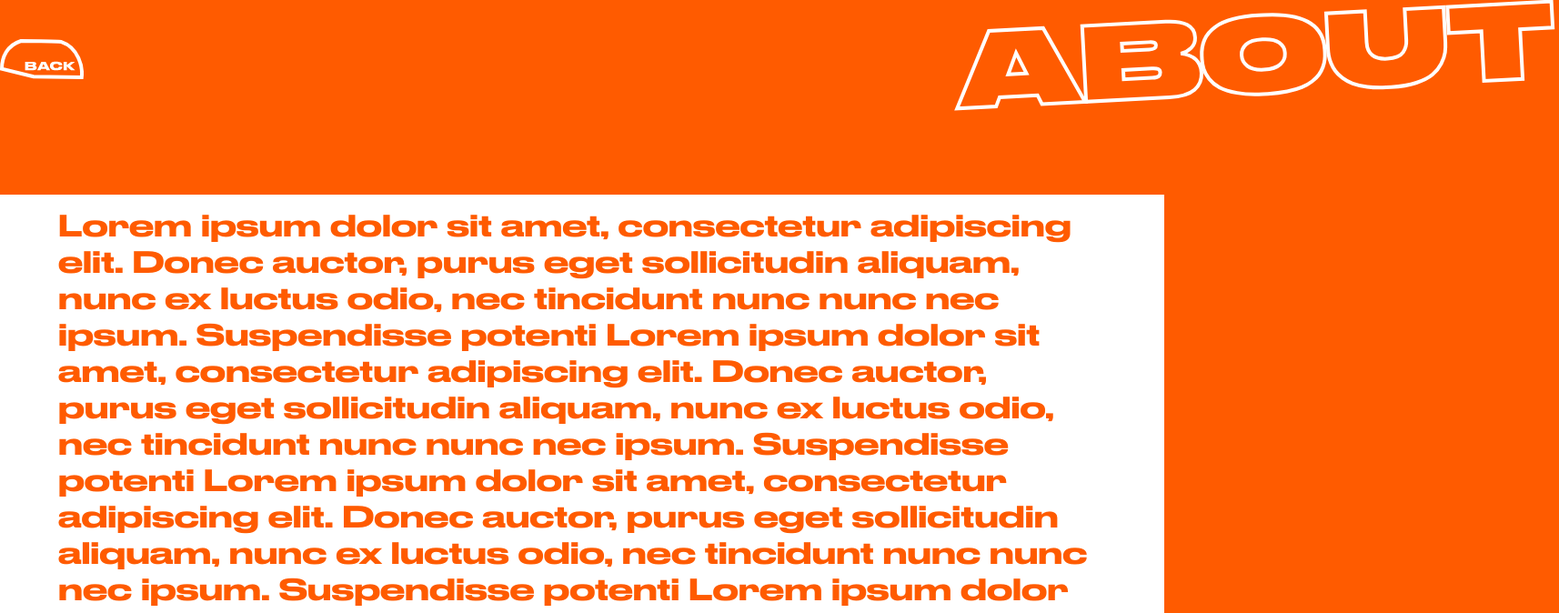
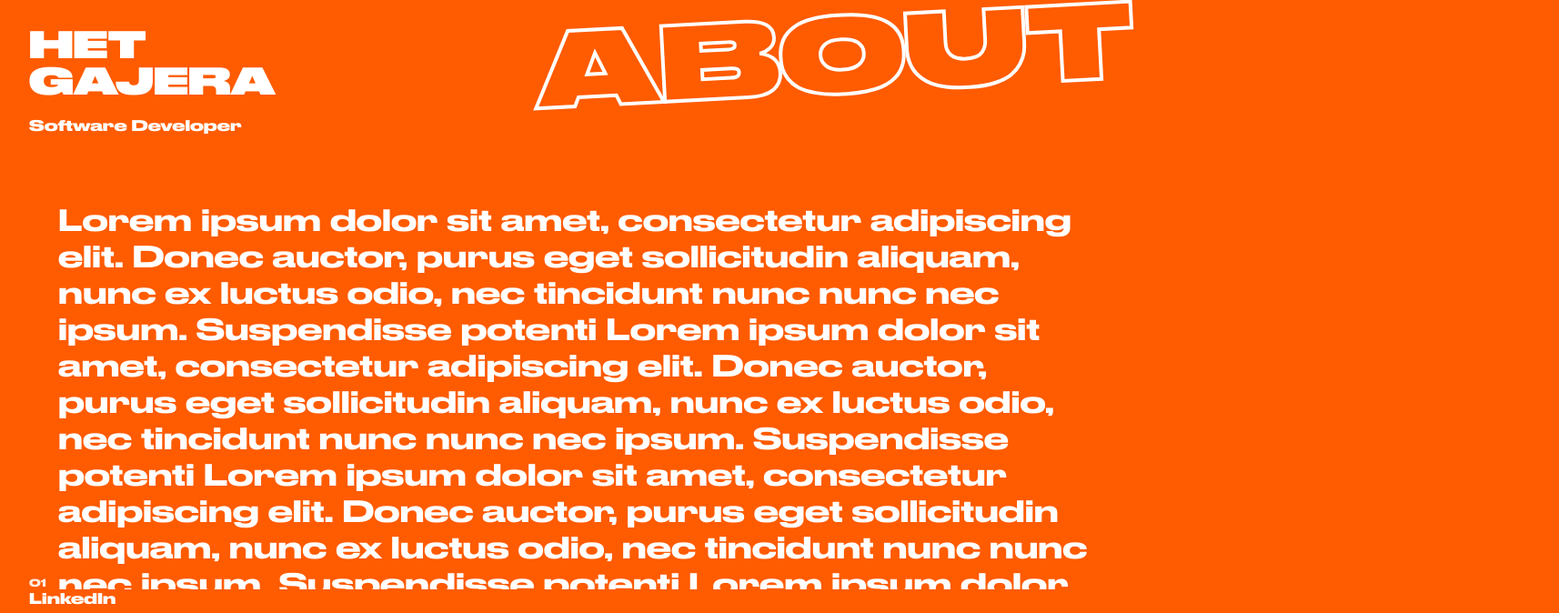
Before and after one commit to het03/Portfolio, a React (Vite) app: page /about in a window 1280 px wide. Shown: the top 674 px of the page at 91% size, 1714 px wide, since content can reach past the window. Built offline with nearby package versions, Linux system fonts and the light colour scheme.

Commit message:
Styling changes

```diff
--- a/package.json
+++ b/package.json
@@ -10,6 +10,7 @@
     "preview": "vite preview"
   },
   "dependencies": {
+    "framer-motion": "^11.0.8",
     "react": "^18.2.0",
     "react-dom": "^18.2.0",
     "react-router-dom": "^6.22.3"
--- a/src/components/Header.css
+++ b/src/components/Header.css
@@ -2,12 +2,16 @@
 
 header {
     padding: 2rem;
+    margin: 0;
     position: fixed;
     top: 0;
     left: 0;
     width: 100%;
     box-sizing: border-box;
     cursor: default;
+    a{
+      text-decoration: none;
+    }
   }
 
   .main {
@@ -20,7 +24,6 @@ header {
     color: white;
     margin-bottom: 1rem;
     transition: color 1s cubic-bezier(0, 0.52, 1, 1);
-    letter-spacing: -0.15rem;
   }
 
   .name-container:hover,
@@ -33,22 +36,13 @@ header {
 
   .fname,
   .lname {
+    font-family: 'DrukWideSuper';
     font-size: 2.5rem;
     line-height: 2.5rem;
   }
 
-  .title a {
-    text-decoration: none;
+  .title{
     color: white;
-    color: white;
-    text-decoration: none;
-    background:
-      linear-gradient(to right, transparent, transparent),
-      linear-gradient(to right, rgba(255, 255, 255, 1), rgba(255, 255, 255, 1), rgba(255, 255, 255, 1));
-    background-size: 100% 0.1em, 0 0.1em;
-    background-position: 100% 100%, 0 100%;
-    background-repeat: no-repeat;
-    transition: background-size 400ms;
   }
 
   a:hover,
--- a/src/components/Header.jsx
+++ b/src/components/Header.jsx
@@ -5,12 +5,14 @@ function Header() {
   return (
     <header>
       <div className='main'>
+        <a href='/'>
         <div className='name-container'>
           <div className='fname'>HET</div>
           <div className='lname'>GAJERA</div>
         </div>
+        </a>
         <div className='title'>
-          <a href=''>Software Developer</a>
+          Software Developer
         </div>
       </div>
     </header>
--- a/src/components/Navigation.css
+++ b/src/components/Navigation.css
@@ -1,8 +1,4 @@
 @import url(../index.css);
-
-body{
-  overflow: hidden;
-}
 
 .nav {
   box-sizing: border-box;
@@ -28,6 +24,7 @@ ul {
 
 ul li {
     list-style: none;
+    width: max-content;
 }
 
 ul li a {
@@ -35,7 +32,7 @@ ul li a {
   position: relative;
   color: white;
   text-decoration: none;
-  /* transition: 1.5s cubic-bezier(.075, .82, .165, 1);  */
+  transition: 1.5s cubic-bezier(.075, .82, .165, 1);
 }
 
 ul li:nth-child(1) {
@@ -61,20 +58,10 @@ ul:hover li a {
   transition-duration: 200ms;
 }
 
-/* @keyframes moveit {
-  0% { transform: translateY(0) scale(1); }
-  20% { transform: translateY(10px) scale(1.1); }
-  40% { transform: translateY(5px) scale(1.05); }
-  60% { transform: translateY(15px) scale(1.07); }
-  80% { transform: translateY(10px) scale(1.05); }
-  100% { transform: translateY(0) scale(1.1); }
-} */
-
 ul li a:hover,
 ul li a:focus,
 ul li a:active {
   transform: scale(1.1);
   color: white;
-  /* animation: moveit 650ms cubic-bezier(0.25, 0.46, 0.45, 0.94) forwards; */
   will-change: transform;
 }
--- a/src/components/Navigation.jsx
+++ b/src/components/Navigation.jsx
@@ -1,9 +1,13 @@
   import React from 'react';
+  import { motion } from 'framer-motion';
   import './Navigation.css'
 
   function Navigation() {
     return (
-      <div className='nav'>
+      <motion.div
+      initial={{ scale:0, opacity: 0 }}
+      animate={{ scale:1, opacity: 1 }}
+       className='nav'>
         <div className='nav-container'>
           <ul>
             <li><a href='/About'>ABOUT</a></li>
@@ -12,7 +16,7 @@
             <li><a href='/Contact'>CONTACT</a></li>
           </ul>
         </div>
-      </div>
+      </motion.div>
     );
   }
 
--- a/src/index.css
+++ b/src/index.css
@@ -17,6 +17,7 @@
 }
 
 :root {
+  box-sizing: border-box;
 
   color-scheme: light dark;
   color: rgba(255, 255, 255, 0.87);
--- a/src/main.jsx
+++ b/src/main.jsx
@@ -8,6 +8,8 @@ import Works from './pages/Work.jsx'
 import Resume from './pages/Resume.jsx'
 import Contact from './pages/Contact.jsx'
 import Error from './pages/Error.jsx'
+import Footer from './components/Footer.jsx'
+import Header from './components/Header.jsx'
 
 import './index.css'
 
@@ -37,6 +39,8 @@ const router = createBrowserRouter([
 
 ReactDOM.createRoot(document.getElementById('root')).render(
   <React.StrictMode>
+    <Header />
     <RouterProvider router={router} />
+    <Footer />
   </React.StrictMode>,
 );
--- a/src/pages/About.css
+++ b/src/pages/About.css
@@ -1,15 +1,11 @@
-.Top{
+.Top-container{
     padding: 0;
     margin: 0;
     width: 100vw;
-    display: flex;
-    justify-content: space-around;
-    align-items: center;
-    align-self: center;
-    gap: 60rem;
+    height: 10vh;
 }
 
-.Top-container{
+.Top {
     font-size: 7rem;
     color: transparent;
     -webkit-text-stroke-width: 4px;
@@ -17,25 +13,28 @@
     font-family: 'DrukWideSuper', sans-serif;
     transform: rotate(-3deg);
     user-select: none;
-}
+    top: 0;
+    right: 2rem;
+    position: fixed;
+  }
 
 .Text-container{
-    margin-top: 5rem;
+    margin-top: 8rem;
     width: 100vw;
-    height: auto;
     display: flex;
     justify-content: center;
-    background-color: white;
 }
 
 .Text-box{
+    height: 55vh;
+    overflow-y: auto;
     width: 90vw;
     display: flex;
     flex-wrap: wrap;
     font-size: 2rem;
     font-family: 'DrukWideMedium', sans-serif;
     line-height: 2.5rem;
-    color: #FF5B00;
+    color: white;
 }
 
 p{
--- a/src/pages/About.jsx
+++ b/src/pages/About.jsx
@@ -4,17 +4,34 @@ import './About.css'
 const About = () => {
   return (
     <>
-    <div className='Top'>
-      <div className='Back'>
-        <a href='/'><img src='src\assets\Back.svg'></img></a>
-      </div>
-      <div className='Top-container'>
+    <div className='Top-container'>
+      <div className='Top'>
         ABOUT
       </div>
     </div>
     <div className='Text-container'>
       <div className='Text-box'>
         <p>
+          Lorem ipsum dolor sit amet, consectetur adipiscing elit.
+          Donec auctor, purus eget sollicitudin aliquam, nunc ex
+          luctus odio, nec tincidunt nunc nunc nec ipsum.
+          Suspendisse potenti
+          Lorem ipsum dolor sit amet, consectetur adipiscing elit.
+          Donec auctor, purus eget sollicitudin aliquam, nunc ex
+          luctus odio, nec tincidunt nunc nunc nec ipsum.
+          Suspendisse potenti
+          Lorem ipsum dolor sit amet, consectetur adipiscing elit.
+          Donec auctor, purus eget sollicitudin aliquam, nunc ex
+          luctus odio, nec tincidunt nunc nunc nec ipsum.
+          Suspendisse potenti
+          Lorem ipsum dolor sit amet, consectetur adipiscing elit.
+          Donec auctor, purus eget sollicitudin aliquam, nunc ex
+          luctus odio, nec tincidunt nunc nunc nec ipsum.
+          Suspendisse potenti
+          Lorem ipsum dolor sit amet, consectetur adipiscing elit.
+          Donec auctor, purus eget sollicitudin aliquam, nunc ex
+          luctus odio, nec tincidunt nunc nunc nec ipsum.
+          Suspendisse potenti
           Lorem ipsum dolor sit amet, consectetur adipiscing elit.
           Donec auctor, purus eget sollicitudin aliquam, nunc ex
           luctus odio, nec tincidunt nunc nunc nec ipsum.
--- a/src/pages/Home.jsx
+++ b/src/pages/Home.jsx
@@ -1,15 +1,11 @@
 import React from 'react';
-import Header from '../components/Header.jsx';
-import Footer from '../components/Footer.jsx';
 import Navigation from '../components/Navigation.jsx';
 
 const Home = () => {
   return (
-    <div>
-    <Header />
+    <>
     <Navigation />
-    <Footer />
-    </div>
+    </>
   );
 };
 
```
Also changed, not shown: 1 other file (tests, documents, lock files or other folders).
